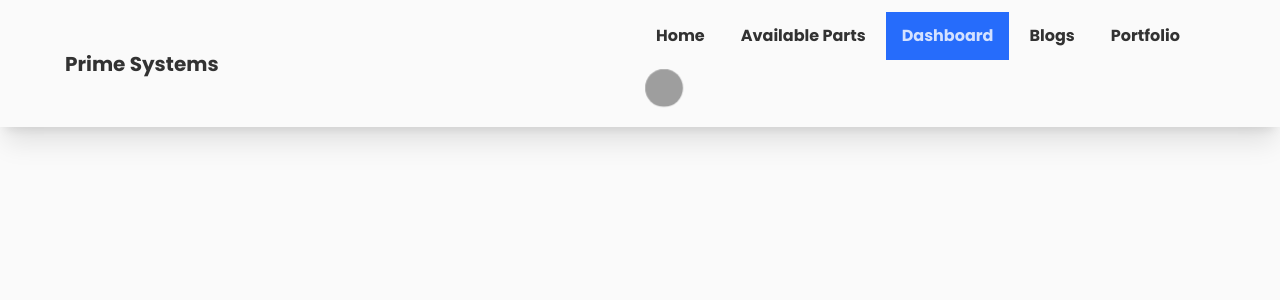
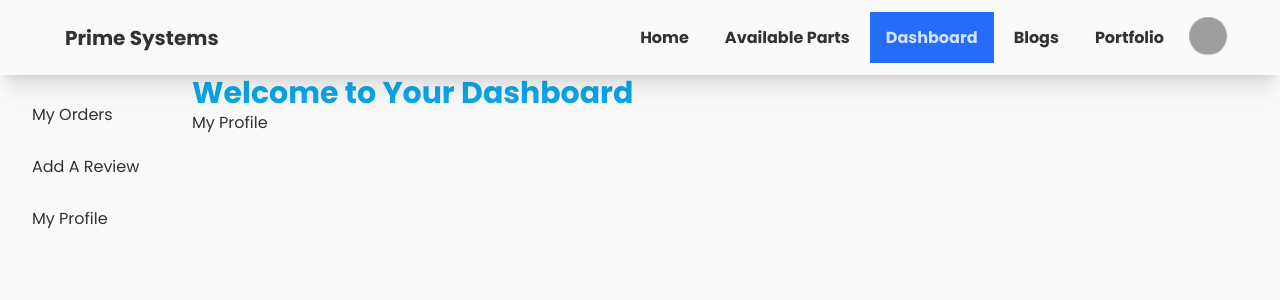
Before and after one commit to rokib97/prime-systems-client, a React (Create React App) app: page /dashboard/profile in a window 1280 px wide. Shown: the top 300 px of the page. Built offline with nearby package versions, Linux system fonts and the light colour scheme; no server answers; sample sign-in values are in the browser's storage; grey boxes are pictures that could not be loaded.

Commit message:
added nexted route with dashboard

```diff
--- a/src/App.js
+++ b/src/App.js
@@ -8,6 +8,9 @@ import Navbar from "./components/Navbar";
 import AvailableParts from "./Pages/AvailableParts/AvailableParts";
 import Blogs from "./Pages/Blogs/Blogs";
 import Dashboard from "./Pages/Dashboard/Dashboard";
+import MyOrder from "./Pages/Dashboard/MyOrder";
+import MyProfile from "./Pages/Dashboard/MyProfile";
+import MyReview from "./Pages/Dashboard/MyReview";
 import Home from "./Pages/Home/Home";
 import MyPortfolio from "./Pages/MyPortfolio/MyPortfolio";
 import Purchase from "./Pages/Purchase/Purchase";
@@ -21,7 +24,18 @@ function App() {
       <Routes>
         <Route path="/" element={<Home />} />
         <Route path="/availableparts" element={<AvailableParts />} />
-        <Route path="/dashboard" element={<Dashboard />} />
+        <Route
+          path="/dashboard"
+          element={
+            <PrivateRoute>
+              <Dashboard />
+            </PrivateRoute>
+          }
+        >
+          <Route index element={<MyOrder />}></Route>
+          <Route path="review" element={<MyReview />}></Route>
+          <Route path="profile" element={<MyProfile />}></Route>
+        </Route>
         <Route
           path="/purchase/:id"
           element={
--- a/src/Pages/Dashboard/Dashboard.js
+++ b/src/Pages/Dashboard/Dashboard.js
@@ -1,9 +1,45 @@
 import React from "react";
+import { Link, Outlet } from "react-router-dom";
 
 const Dashboard = () => {
   return (
-    <div>
-      <h2 className="text3xl">Dashboard loading</h2>
+    <div className="drawer drawer-mobile">
+      <input id="dashbord-sidebar" type="checkbox" className="drawer-toggle" />
+      <div className="drawer-content">
+        {/* <!-- Page content here --> */}
+        <h1 className="text-3xl font-bold text-info">
+          Welcome to Your Dashboard
+        </h1>
+        <Outlet></Outlet>
+      </div>
+      <div className="drawer-side">
+        <label for="dashbord-sidebar" className="drawer-overlay"></label>
+        <ul className="menu p-4 overflow-y-auto w-48 bg-base-100 text-base-content">
+          {/* <!-- Sidebar content here --> */}
+          <li className="mb-1">
+            <Link to="/dashboard">My Orders</Link>
+          </li>
+          <li className="mb-1">
+            <Link to="/dashboard/review">Add A Review</Link>
+          </li>
+          <li className="mb-1">
+            <Link to="/dashboard/profile">My Profile</Link>
+          </li>
+          {/* <li>
+            {admin && (
+              <>
+                <Link className="mb-1" to="/dashboard/users">
+                  All Users
+                </Link>
+                <Link className="mb-1" to="/dashboard/addDoctor">
+                  Add A Doctor
+                </Link>
+                <Link to="/dashboard/manageDoctor">Manage Doctors</Link>
+              </>
+            )}
+          </li> */}
+        </ul>
+      </div>
     </div>
   );
 };
--- /dev/null
+++ b/src/Pages/Dashboard/MyOrder.js
@@ -0,0 +1,11 @@
+import React from "react";
+
+const MyOrder = () => {
+  return (
+    <div>
+      <h2 className="2xl">Orders</h2>
+    </div>
+  );
+};
+
+export default MyOrder;
--- /dev/null
+++ b/src/Pages/Dashboard/MyProfile.js
@@ -0,0 +1,11 @@
+import React from "react";
+
+const MyProfile = () => {
+  return (
+    <div>
+      <h2>My Profile</h2>
+    </div>
+  );
+};
+
+export default MyProfile;
--- /dev/null
+++ b/src/Pages/Dashboard/MyReview.js
@@ -0,0 +1,11 @@
+import React from "react";
+
+const MyReview = () => {
+  return (
+    <div>
+      <h2 className="3xl">My Review</h2>
+    </div>
+  );
+};
+
+export default MyReview;
--- a/src/components/Navbar.js
+++ b/src/components/Navbar.js
@@ -7,7 +7,7 @@ const Navbar = () => {
   const [user] = useAuthState(auth);
   console.log(user);
   return (
-    <div class="navbar bg-base-100 shadow-xl relative z-50 lg:px-12 py-3">
+    <div class="navbar bg-base-100 sticky top-0 shadow-xl z-50 py-3 lg:px-12">
       <div class="navbar-start">
         <div class="dropdown">
           <label tabindex="0" class="btn btn-ghost lg:hidden">
@@ -36,7 +36,11 @@ const Navbar = () => {
             <li>
               <NavLink to="/availableparts">Available Parts</NavLink>
             </li>
-
+            {user && (
+              <li>
+                <NavLink to="/dashboard">Dashboard</NavLink>
+              </li>
+            )}
             <li>
               <NavLink to="/blogs">Blogs</NavLink>
             </li>
@@ -66,7 +70,29 @@ const Navbar = () => {
           Prime Systems
         </Link>
       </div>
-      <div class="navbar-end hidden lg:flex font-bold ">
+      <div className="navbar-end">
+        <label
+          tabIndex="1"
+          for="dashbord-sidebar"
+          className="btn btn-ghost lg:hidden"
+        >
+          <svg
+            xmlns="http://www.w3.org/2000/svg"
+            className="h-5 w-5"
+            fill="none"
+            viewBox="0 0 24 24"
+            stroke="currentColor"
+          >
+            <path
+              strokeLinecap="round"
+              strokeLinejoin="round"
+              strokeWidth="2"
+              d="M4 6h16M4 12h8m-8 6h16"
+            />
+          </svg>
+        </label>
+      </div>
+      <div class="navbar-center hidden lg:flex font-bold ">
         <ul class="menu menu-horizontal p-0 gap-1">
           <li>
             <NavLink to="/">Home</NavLink>
```
